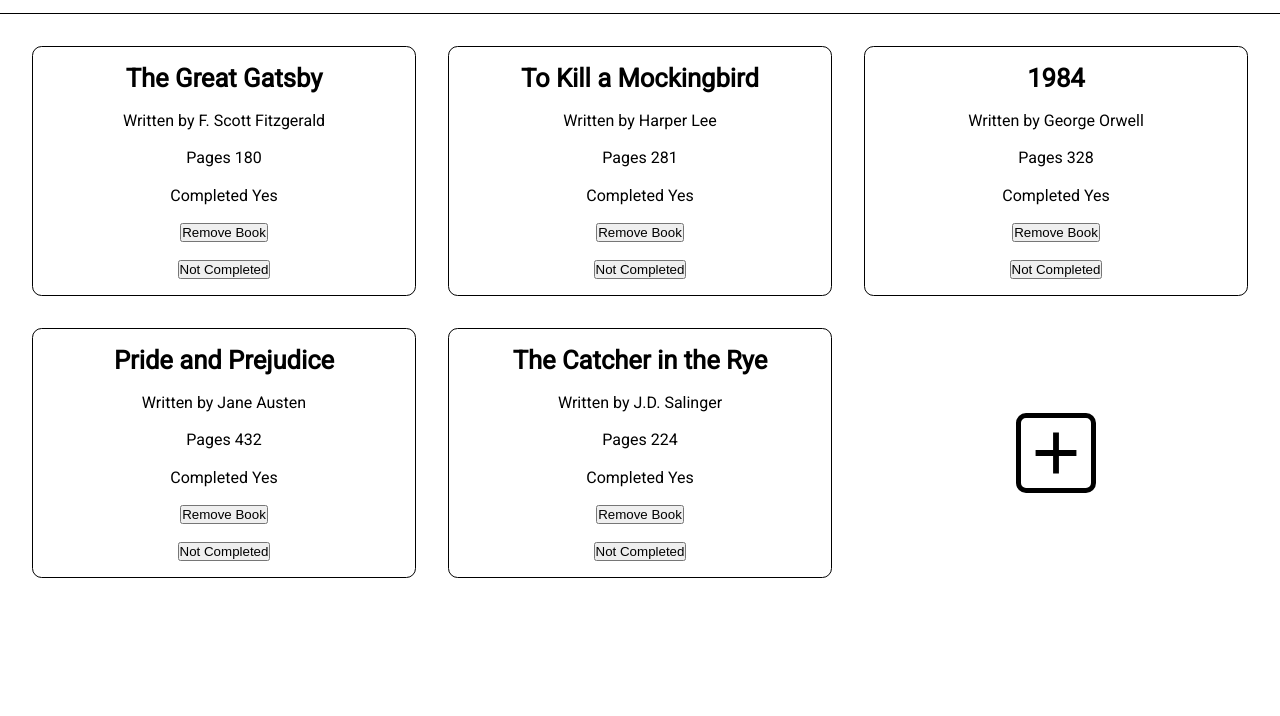
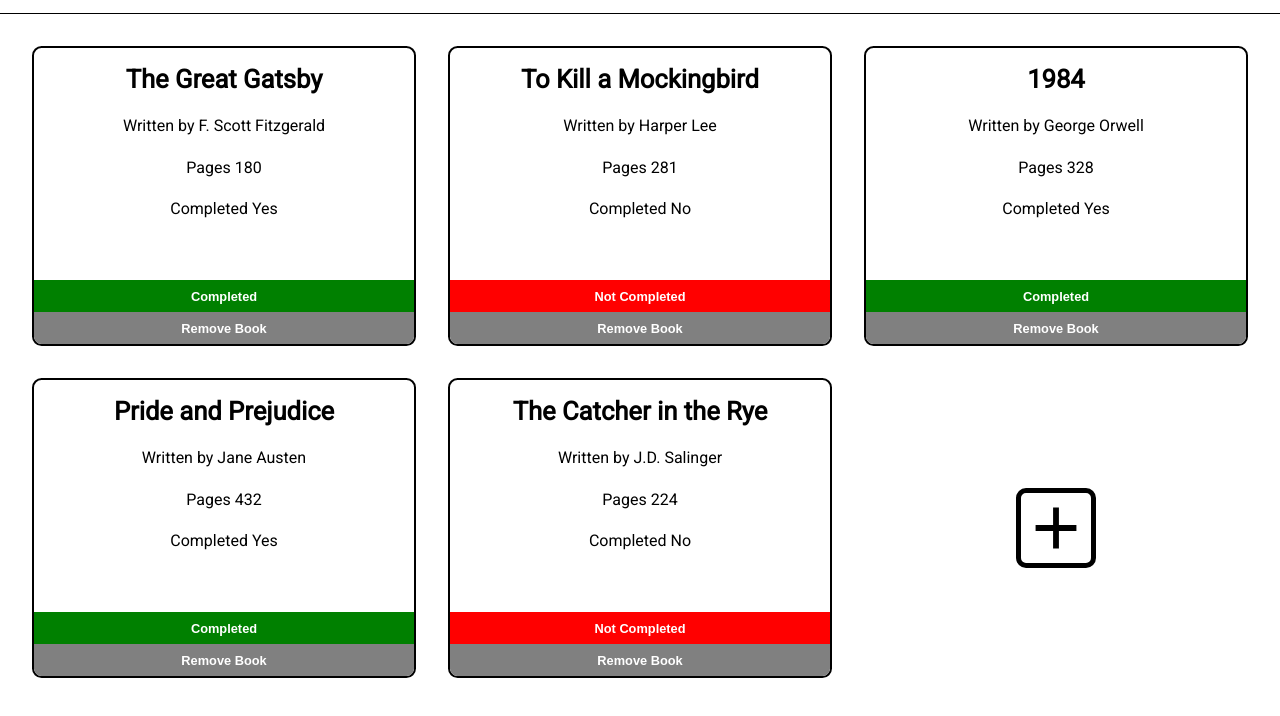
Before and after one commit to abhijeet3001/odin-library, a plain HTML site: page index.html in a window 1280 px wide. Shown: the part 82-798 px from the top of the page. Drawn offline with Linux system fonts and the light colour scheme.

Commit message:
Style and make Complete button interactive

```diff
--- a/script.js
+++ b/script.js
@@ -14,8 +14,9 @@ function Book(title, author, pages, isRead) {
   this.isRead = isRead;
 }
 
-Book.prototype.readStatus = function () {
-  this.isRead = !this.isRead;
+Book.prototype.toggleRead = function () {
+  this.isRead = this.isRead === "true" ? "false" : "true";
+  return this.isRead;
 };
 
 function addBookToLibrary(title, author, pages, isRead) {
@@ -31,19 +32,26 @@ function displayBook(book) {
   const title = makeChildElement("p", book.title);
   const author = makeChildElement("p", book.author);
   const pages = makeChildElement("p", book.pages);
-  const isRead = makeChildElement("p", book.isRead ? "Yes" : "No");
+  const isRead = makeChildElement("p", book.isRead === "true" ? "Yes" : "No");
   isRead.classList.add("read");
+
   const removeButton = makeChildElement("button", "Remove Book");
+  removeButton.classList.add("btn-remove");
   removeButton.addEventListener("click", removeBook);
-  const toggleComplete = makeChildElement("button", "Not Completed");
+
+  let readMessage = (book.isRead === "true" ? " " : "Not") + " Completed";
+  const toggleComplete = makeChildElement("button", readMessage);
+  toggleComplete.classList.add("btn-read");
+  toggleComplete.style.backgroundColor =
+    book.isRead === "true" ? "green" : "red";
   toggleComplete.addEventListener("click", toggleCompleteStatus);
 
   bookCard.appendChild(title);
   bookCard.appendChild(author);
   bookCard.appendChild(pages);
   bookCard.appendChild(isRead);
+  bookCard.appendChild(toggleComplete);
   bookCard.appendChild(removeButton);
-  bookCard.appendChild(toggleComplete);
 
   bookCard.classList.add("book-card");
   bookCard.setAttribute("data-book-no", bookCount);
@@ -78,11 +86,15 @@ function removeBook(e) {
 
 function toggleCompleteStatus(e) {
   index = e.target.parentElement.getAttribute("data-book-no");
-  myLibrary[index - 1].readStatus();
-  const currentReadStatus = document.querySelector(
+  const currentReadStatus = myLibrary[index - 1].toggleRead();
+  const currentReadElement = document.querySelector(
     `[data-book-no ="${index}"] .read`
   );
-  currentReadStatus.textContent = myLibrary[index - 1].isRead ? "Yes" : "No";
+  e.target.style.backgroundColor =
+    currentReadStatus === "true" ? "green" : "red";
+  e.target.textContent =
+    (currentReadStatus === "true" ? "" : "Not") + " Completed";
+  currentReadElement.textContent = currentReadStatus === "true" ? "Yes" : "No";
 }
 function toggleFormVisibility() {
   addBookForm.classList.toggle("hide");
--- a/style.css
+++ b/style.css
@@ -3,6 +3,7 @@
   margin: 0;
   padding: 0;
   box-sizing: border-box;
+  --book-card-gap: 1.4rem;
 }
 :root {
   font-family: "Roboto", system-ui, -apple-system, BlinkMacSystemFont,
@@ -25,32 +26,49 @@
 }
 .book-card,
 .addCard {
-  border: 1px solid #000;
+  border: 2px solid #000;
   border-radius: 0.6rem;
-  height: 250px;
+  height: 300px;
   width: auto;
   display: flex;
   flex-direction: column;
   align-items: center;
-  padding: 1rem;
-  justify-content: space-between;
-  gap: 1rem;
+  padding-top: 1rem;
+  gap: var(--book-card-gap);
+  flex: 1;
+  overflow: hidden;
 }
-.book-card :nth-child(1) {
+.book-card > :nth-child(1) {
   font-weight: bold;
   font-size: 1.6rem;
   align-self: center;
   text-align: center;
 }
-.book-card :nth-child(2)::before {
+.book-card > :nth-child(2)::before {
   content: "Written by  ";
 }
-.book-card :nth-child(3)::before {
+.book-card > :nth-child(3)::before {
   content: "Pages  ";
 }
-.book-card :nth-child(4)::before {
+.book-card > :nth-child(4)::before {
   content: "Completed  ";
 }
+.btn-read,
+.btn-remove {
+  height: 2rem;
+  width: 100%;
+  border: none;
+  font-size: 0.8rem;
+  font-weight: bold;
+  background-color: gray;
+  color: white;
+}
+.btn-read {
+  margin-top: auto;
+  margin-bottom: calc(-1 * var(--book-card-gap));
+  /* background-color: red; */
+}
+
 .add-book {
   display: grid;
   place-items: center;
```
Also changed, not shown: index.html (+0 -39 lines).
